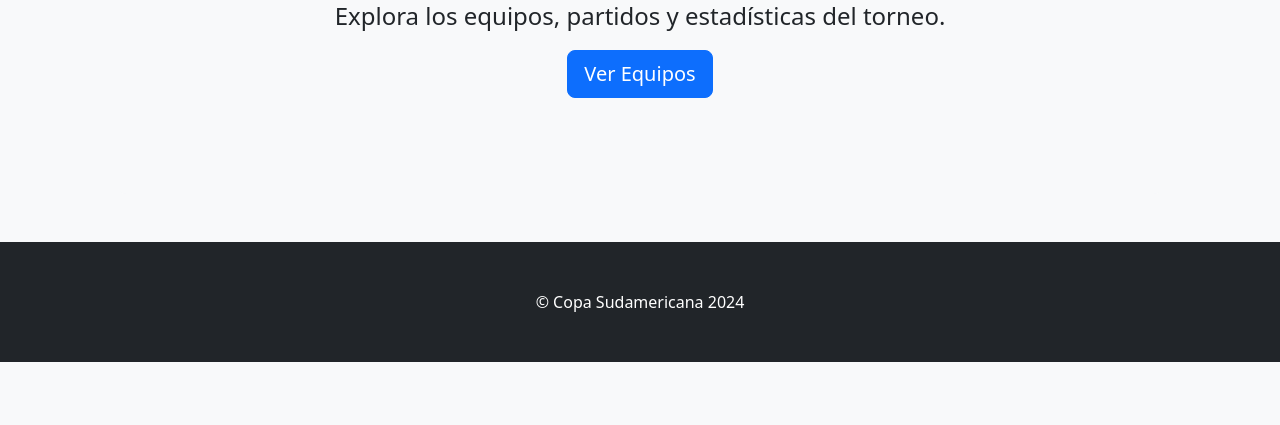
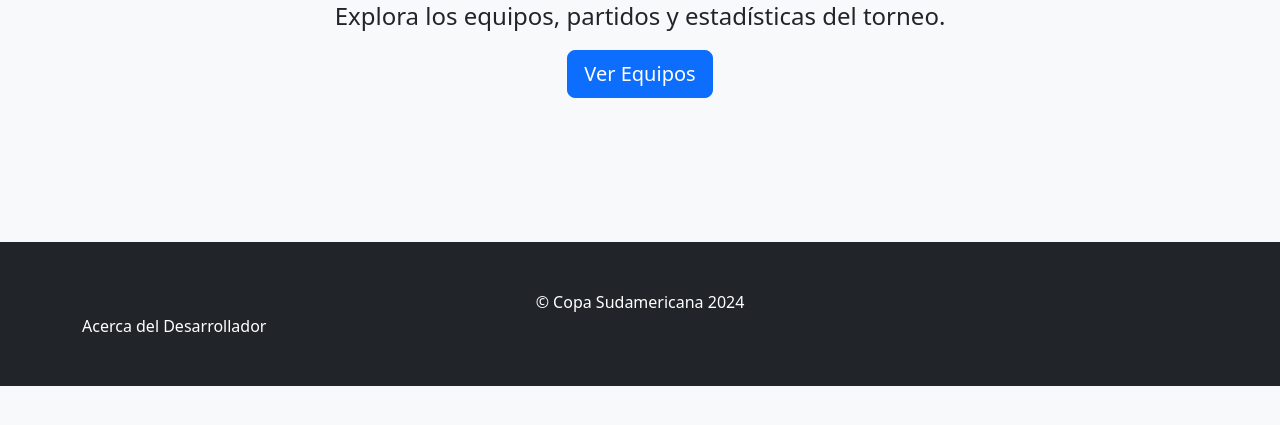
Before and after one commit to Stiven-Andres/dev_sudamericana_2024, a FastAPI app: page /inicio in a window 1280 px wide. Shown: the part 325-750 px from the top of the page. Run offline with FastAPI, Linux system fonts and the light colour scheme; some libraries are stand-ins or nearby versions.

Commit message:
actualizacion info desarrollador

```diff
--- a/main.py
+++ b/main.py
@@ -813,3 +813,23 @@ async def ver_reporte_fase_html(
             raise HTTPException(status_code=404, detail=f"No se pudo generar ni encontrar el reporte para la fase {fase_nombre.value}: {e}")
 
     return templates.TemplateResponse("reporte_fase_detalle.html", {"request": request, "reporte": reporte})
+
+@app.get("/acerca-de/desarrollador", response_class=HTMLResponse)
+async def mostrar_info_desarrollador(request: Request):
+    """
+    Muestra una página con información sobre el desarrollador.
+    """
+    # Puedes pasar cualquier información que quieras a la plantilla
+    info_desarrollador = {
+        "nombre": "Brayan Steven Quintero",
+        "email": "brayan.quintero.m@gmail.com",
+        "rol": "Desarrollador Full Stack",
+        "linkedin": "https://www.linkedin.com/in/brayan-steven-quintero-m/", # Reemplaza con tu perfil real
+        "github": "https://github.com/Brayan-Q", # Reemplaza con tu perfil real
+        "experiencia": "Desarrollo de aplicaciones web con FastAPI y bases de datos PostgreSQL.",
+        "proyecto": "Copa Sudamericana API"
+    }
+    return templates.TemplateResponse(
+        "acerca_de_desarrollador.html",
+        {"request": request, "desarrollador": info_desarrollador}
+    )
--- a/templates/base.html
+++ b/templates/base.html
@@ -82,7 +82,7 @@
 
     <footer class="py-5 bg-dark">
         <div class="container">
-            <p class="m-0 text-center text-white">© Copa Sudamericana 2024</p>
+            <p class="m-0 text-center text-white">© Copa Sudamericana 2024</p><a href="/acerca-de/desarrollador" class="text-white text-decoration-none">Acerca del Desarrollador</a>
         </div>
     </footer>
 
```
Also changed, not shown: templates/acerca_de_desarrollador.html (added, +38 -0 lines).
